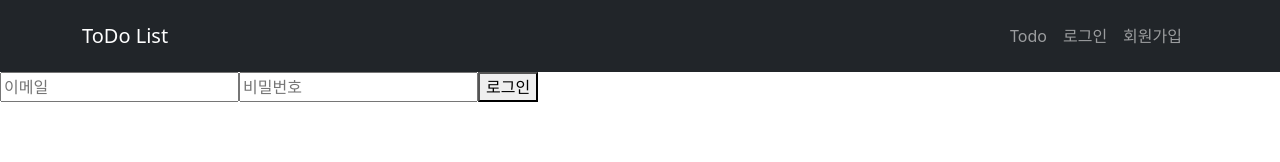
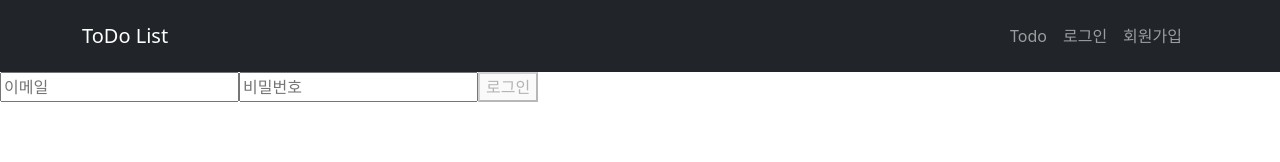
Before and after one commit to junny1995/wanted-pre-onboarding-frontend, a React (Create React App) app: page /signin in a window 1280 px wide. Shown: the top 162 px of the page. Built offline with nearby package versions, Linux system fonts and the light colour scheme; no server answers.

Commit message:
feat: 로그인 성공시 로컬토큰저장 후 todo페이지 이동, 실패시 서버알림 추가

```diff
--- a/src/Component/Header.js
+++ b/src/Component/Header.js
@@ -11,7 +11,7 @@ function Header() {
         <Navbar.Brand onClick={() => navigate("/")}>ToDo List</Navbar.Brand>
         <Nav className="p-2">
           <Nav.Link onClick={() => navigate("/todo")}>Todo</Nav.Link>
-          <Nav.Link onClick={() => navigate("/login")}>로그인</Nav.Link>
+          <Nav.Link onClick={() => navigate("/signin")}>로그인</Nav.Link>
           <Nav.Link onClick={() => navigate("/signup")}>회원가입</Nav.Link>
         </Nav>
       </Container>
--- a/src/Page/Signin.js
+++ b/src/Page/Signin.js
@@ -1,9 +1,13 @@
 import axios from "axios";
 import { useState } from "react";
+import { useNavigate } from "react-router-dom";
 
 function Login() {
   // env URL
   const URL = process.env.REACT_APP_API_URL;
+
+  // useNavigate
+  const navigate = useNavigate();
 
   // useState
   const [email, setEmail] = useState("");
@@ -20,13 +24,16 @@ function Login() {
 
   const SignIpHandler = async () => {
     try {
-      const a = await axios.post(`${URL}/auth/signin`, {
+      const signin = await axios.post(`${URL}/auth/signin`, {
         email: email,
         password: password,
       });
-      console.log(a);
+      const token = signin.data.access_token;
+      localStorage.setItem("token", token);
+      alert("로그인이 완료되었습니다.");
+      navigate("/todo");
     } catch (e) {
-      console.log(e);
+      alert(e.response.data.message);
     }
   };
 
@@ -34,7 +41,11 @@ function Login() {
     <div>
       <input onChange={onChangeEmail} placeholder="이메일" />
       <input onChange={onChangePassword} placeholder="비밀번호" />
-      <button onClick={SignIpHandler} data-testid="signin-button">
+      <button
+        onClick={SignIpHandler}
+        disabled={!(email && password)}
+        data-testid="signin-button"
+      >
         로그인
       </button>
     </div>
```
